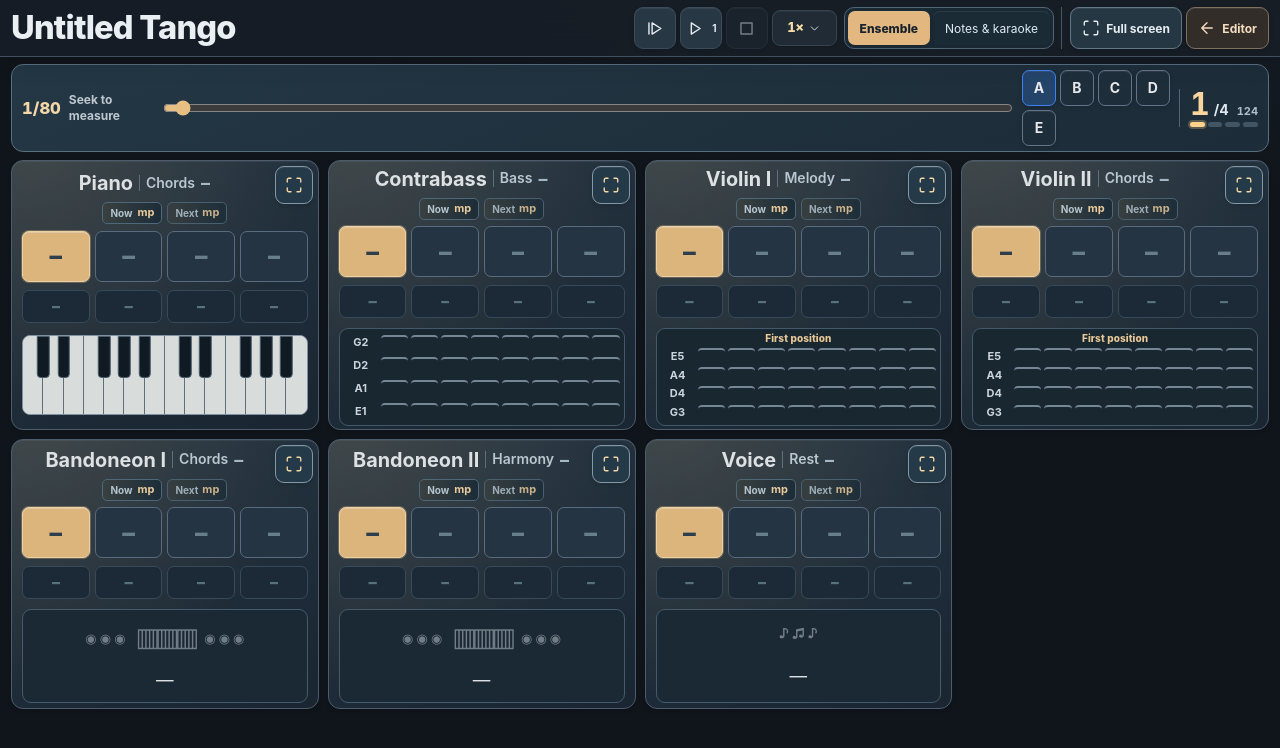
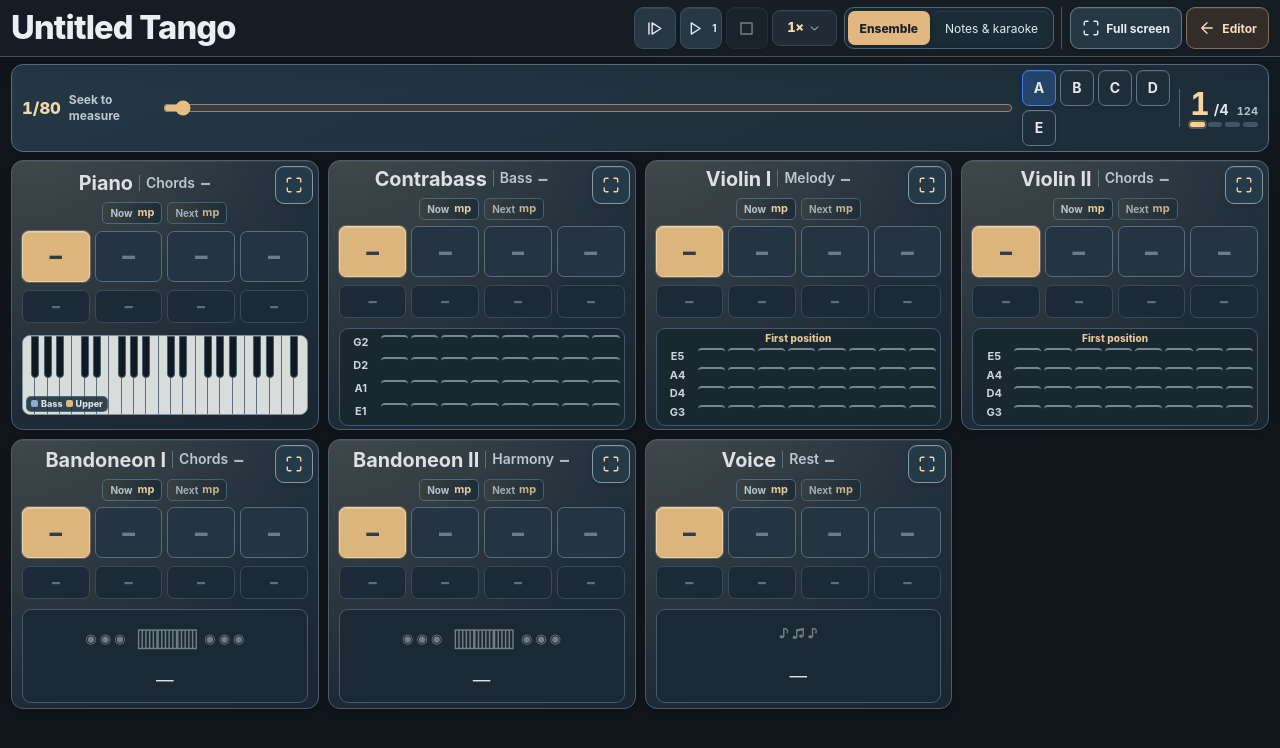
Before and after one commit to niwrA/tango-arranger, a Vue app: page / in a window 1280 px wide. Both pictures are taken after a click on the button "Performance". Shown: the top 748 px of the page. Built offline with nearby package versions, Linux system fonts and the light colour scheme.

Commit message:
feat(performance): compact piano follows both registers and distinguishes bass/upper notes

```diff
--- a/src/PerformanceChordDiagram.vue
+++ b/src/PerformanceChordDiagram.vue
@@ -4,11 +4,12 @@ import {chordTones,instrumentFamily,parsePitch,type Instrument} from './music';
 import {suggestViolinPosition,violinStopOffsets,type ViolinPosition} from './violinPositions';
 import {fingerboardStrings} from './stringFingerboard';
 import {positionWindow,type StringPositionGuide} from './stringPositionGuide';
+import {pianoWindow} from './pianoRegisters';
 
 /** All highlighted notes are concert-pitch chord tones, not a generated fingering or the
  * exact notes currently being played by this part until live note highlighting is enabled. Physical stopped-note locations are
  * schematic; bandoneon systems and wind fingerings need an instrument-specific chart. */
-const props=defineProps<{instrument:Instrument;chord:string;nextChord:string;currentBeats:string[];upcomingBeats:string[];activeBeat:number;activePitches:number[];dimUnplayedChordTones:boolean;violinPosition?:ViolinPosition|null;positionGuide?:StringPositionGuide|null;focus?:boolean}>();
+const props=defineProps<{instrument:Instrument;chord:string;nextChord:string;currentBeats:string[];upcomingBeats:string[];activeBeat:number;activePitches:number[];dimUnplayedChordTones:boolean;violinPosition?:ViolinPosition|null;positionGuide?:StringPositionGuide|null;measurePitches?:number[];registerPitches?:number[];splitPitch?:number;focus?:boolean}>();
 const family=computed(()=>instrumentFamily(props.instrument));
 const sharpNames=['C','C#','D','D#','E','F','F#','G','G#','A','A#','B'];
 const flatNames=['C','Db','D','Eb','E','F','Gb','G','Ab','A','Bb','B'];
@@ -33,12 +34,22 @@ function shouldDimClass(tone:number){return props.dimUnplayedChordTones&&tones.v
 function isTone(midi:number){return tones.value.includes(midi%12);}
 function isRoot(midi:number){return root.value>=0&&midi%12===root.value;}
 function midiLabel(midi:number){return noteName(midi%12)+(Math.floor(midi/12)-1);}
-const pianoWhitePcs=[0,2,4,5,7,9,11];
-const whiteKeys=Array.from({length:14},(_,i)=>48+Math.floor(i/7)*12+pianoWhitePcs[i%7]);
-const blackKeys=whiteKeys.flatMap((note,i)=>{
- const next=whiteKeys[i+1];
- return next!==undefined&&next-note===2?[{midi:note+1,left:(i+1)/whiteKeys.length*100}]:[];
-});
+/** One keyboard follows the full current-measure range, not just middle C.
+ * Bass and treble are differentiated by exact MIDI pitch, not pitch class.
+ * Current measure notes drive the window; upcoming notes are a fallback only.
+ */
+const pianoView=computed(()=>pianoWindow(
+ props.measurePitches?.length?props.measurePitches:(props.registerPitches??[]),
+ 'all',props.splitPitch??60,23
+));
+const whiteKeys=computed(()=>pianoView.value.whites);
+const blackKeys=computed(()=>pianoView.value.blacks.map(key=>({midi:key.pitch,left:key.left})));
+const plannedPianoPitches=computed(()=>new Set(props.measurePitches??[]));
+function isPianoMeasurePitch(midi:number){return plannedPianoPitches.value.has(midi);}
+function isPianoBassMidi(midi:number){return midi<(props.splitPitch??60);}
+const pianoPitchesOutOfView=computed(()=>(props.measurePitches??[]).filter(midi=>
+ !whiteKeys.value.includes(midi)&&!blackKeys.value.some(key=>key.midi===midi)
+).length);
 const openStrings=computed(()=>fingerboardStrings(family.value));
 const stops=[0,1,2,3,4,5,6,7];
 const displayedStops=computed(()=>props.positionGuide?positionWindow(props.positionGuide):family.value==='Violin'?violinStopOffsets(props.violinPosition??null):stops);
@@ -67,7 +78,7 @@ const isStringInstrument=computed(()=>openStrings.value.length>0);
  * seven-semitone string segment. Show those pitches explicitly instead of
  * pretending their octave is on the visible keyboard/fingerboard. */
 const unmappedSoundingPitches=computed(()=>props.activePitches.filter(midi=>{
- if(family.value==='Piano')return !whiteKeys.includes(midi)&&!blackKeys.some(key=>key.midi===midi);
+ if(family.value==='Piano')return !whiteKeys.value.includes(midi)&&!blackKeys.value.some(key=>key.midi===midi);
  if(isStringInstrument.value&&props.positionGuide)return !props.positionGuide.fingerings.some(f=>
    f.pitch===midi&&(f.offset===0||displayedStops.value.includes(f.offset)));
  if(isStringInstrument.value)return !openStrings.value.some(string=>
@@ -81,7 +92,7 @@ const visibleUnmappedPitches=computed(()=>unmappedSoundingPitches.value.slice(0,
 const extraUnmappedCount=computed(()=>Math.max(0,unmappedSoundingPitches.value.length-visibleUnmappedPitches.value.length));
 const livePitchesLabel=computed(()=>unmappedSoundingPitches.value.map(midiLabel).join(' · '));
 const diagramDescription=computed(()=>{
- if(family.value==='Piano')return 'Two octaves · concert pitches';
+ if(family.value==='Piano')return 'Measure-following piano · bass notes blue, upper notes amber, sounding notes highlighted';
  if(isStringInstrument.value)return 'Open strings + chromatic positions · schematic';
  if(family.value==='Bandoneon')return 'Chord tones · no button fingering inferred';
  if(family.value==='Trumpet'||family.value==='Clarinet')return 'Concert pitches · transpose for written part';
@@ -102,15 +113,28 @@ const diagramDescription=computed(()=>{
     </span>
    </div>
    <div class="diagram-visual-stage" :class="{'diagram-target-visual':!isStringInstrument&&family!=='Piano'}">
-   <div v-if="family==='Piano'" class="diagram-piano" aria-label="Piano keys highlighted at chord pitch classes">
+   <div v-if="family==='Piano'" class="diagram-piano" :style="{'--piano-white-count':whiteKeys.length}" :aria-label="'Piano '+midiLabel(pianoView.start)+' to '+midiLabel(pianoView.end)+'. Bass notes blue, upper notes gold, current notes highlighted'">
      <div class="diagram-white-keys">
-       <div v-for="midi in whiteKeys" :key="midi" class="diagram-white-key"  :class="{'is-chord-tone':isTone(midi),'is-root':isRoot(midi),'is-sounding':isPlayingPitch(midi),'is-unplayed-chord-tone':shouldDimTone(midi)}" :title="midiLabel(midi)">
-         <span v-if="isTone(midi)||isPlayingPitch(midi)">{{noteName(midi)}}</span>
+       <div v-for="midi in whiteKeys" :key="midi" class="diagram-white-key"
+         :class="{'is-chord-tone':isTone(midi),'is-root':isRoot(midi),'is-sounding':isPlayingPitch(midi),'is-unplayed-chord-tone':shouldDimTone(midi),
+           'is-piano-measure':isPianoMeasurePitch(midi),'is-piano-bass':isPianoBassMidi(midi)&&isPianoMeasurePitch(midi),
+           'is-piano-upper':!isPianoBassMidi(midi)&&isPianoMeasurePitch(midi)}"
+         :title="midiLabel(midi)+(isPianoMeasurePitch(midi)?(isPianoBassMidi(midi)?' · lower register':' · upper register'):'')">
+         <span v-if="isPianoMeasurePitch(midi)||isPlayingPitch(midi)">{{noteName(midi)}}</span>
        </div>
      </div>
      <div class="diagram-black-keys" aria-hidden="true">
-       <span v-for="key in blackKeys" :key="key.midi" class="diagram-black-key"  :class="{'is-chord-tone':isTone(key.midi),'is-root':isRoot(key.midi),'is-sounding':isPlayingPitch(key.midi),'is-unplayed-chord-tone':shouldDimTone(key.midi)}" :style="{left:key.left+'%'}"><span v-if="isTone(key.midi)||isPlayingPitch(key.midi)">{{noteName(key.midi)}}</span></span>
+       <span v-for="key in blackKeys" :key="key.midi" class="diagram-black-key"
+         :class="{'is-chord-tone':isTone(key.midi),'is-root':isRoot(key.midi),'is-sounding':isPlayingPitch(key.midi),'is-unplayed-chord-tone':shouldDimTone(key.midi),
+           'is-piano-measure':isPianoMeasurePitch(key.midi),'is-piano-bass':isPianoBassMidi(key.midi)&&isPianoMeasurePitch(key.midi),
+           'is-piano-upper':!isPianoBassMidi(key.midi)&&isPianoMeasurePitch(key.midi)}"
+         :style="{left:key.left+'%'}" :title="midiLabel(key.midi)">
+         <span v-if="isPianoMeasurePitch(key.midi)||isPlayingPitch(key.midi)">{{noteName(key.midi)}}</span>
+       </span>
      </div>
+     <span class="diagram-piano-hand-legend" aria-hidden="true"><i class="diagram-piano-hand-bass"/> Bass <i class="diagram-piano-hand-upper"/> Upper
+       <span v-if="pianoPitchesOutOfView"> · +{{pianoPitchesOutOfView}} offscreen</span>
+     </span>
    </div>
    <div v-else-if="isStringInstrument" class="diagram-fingerboard"
      :class="{'diagram-violin-fingerboard':family==='Violin','diagram-bass-fingerboard':family==='Contrabass'&&Boolean(props.positionGuide),'diagram-has-guide':Boolean(props.positionGuide)}"
@@ -340,4 +364,33 @@ const diagramDescription=computed(()=>{
  .diagram-guided-string-row .diagram-string-stop span{font-size:9px}
 }
 
+/* Adaptive compact piano: one 23-white-key window follows both registers.
+ * Separate current-measure left-hand color from upper chords and from live notes.
+ * The window and all overlays remain inside the existing 80px board height. */
+.diagram-white-keys{grid-template-columns:repeat(var(--piano-white-count,14),minmax(0,1fr))}
+.diagram-black-key{width:calc(65% / var(--piano-white-count,14))}
+.diagram-piano .diagram-white-key.is-piano-measure.is-unplayed-chord-tone:not(.is-sounding),
+.diagram-piano .diagram-black-key.is-piano-measure.is-unplayed-chord-tone:not(.is-sounding){opacity:1;filter:none}
+.diagram-piano .diagram-white-key.is-piano-bass{background:#9ab9e4;color:#182c44;border-bottom:3px solid #4d80c5}
+.diagram-piano .diagram-black-key.is-piano-bass{background:#648bc2;color:#fff;border-color:#93b9ed}
+.diagram-piano .diagram-white-key.is-piano-upper{background:#f1cc89;color:#382715;border-bottom:3px solid #c69b4b}
+.diagram-piano .diagram-black-key.is-piano-upper{background:#bd8e49;color:#fff;border-color:#f2c779}
+.diagram-piano .diagram-white-key.is-piano-bass.is-sounding,.diagram-piano .diagram-black-key.is-piano-bass.is-sounding{
+ background:#7eb7fa;color:#12263b;border-color:#cbe4ff;box-shadow:inset 0 0 0 2px #3669ac,0 0 0 2px #8cb6fa88;z-index:3
+}
+.diagram-piano .diagram-white-key.is-piano-upper.is-sounding,.diagram-piano .diagram-black-key.is-piano-upper.is-sounding{
+ background:#7ae6d1;color:#15332e;border-color:#c9ffef;box-shadow:inset 0 0 0 2px #258879,0 0 0 2px #78f7e088;z-index:3
+}
+.diagram-piano .diagram-white-key>span{font-size:clamp(8px,.77vw,10px)}
+.diagram-piano .diagram-black-key>span{font-size:8px}
+.diagram-piano-hand-legend{
+ position:absolute;z-index:4;bottom:2px;left:3px;display:flex;align-items:center;gap:3px;
+ background:#192e3edc;border:1px solid #688395aa;border-radius:5px;padding:1px 4px;
+ color:#f3f6fa;font-size:9px;font-weight:800;pointer-events:none;max-width:calc(100% - 6px);
+ white-space:nowrap;overflow:hidden;text-overflow:ellipsis
+}
+.diagram-piano-hand-legend i{display:inline-block;width:7px;height:7px;flex:0 0 7px;border-radius:2px}
+.diagram-piano-hand-bass{background:#9ab9e4}.diagram-piano-hand-upper{background:#f1cc89}
+@media(max-width:900px){.diagram-piano-hand-legend{font-size:8px}.diagram-piano .diagram-white-key>span{font-size:8px}}
+
 </style>
```
